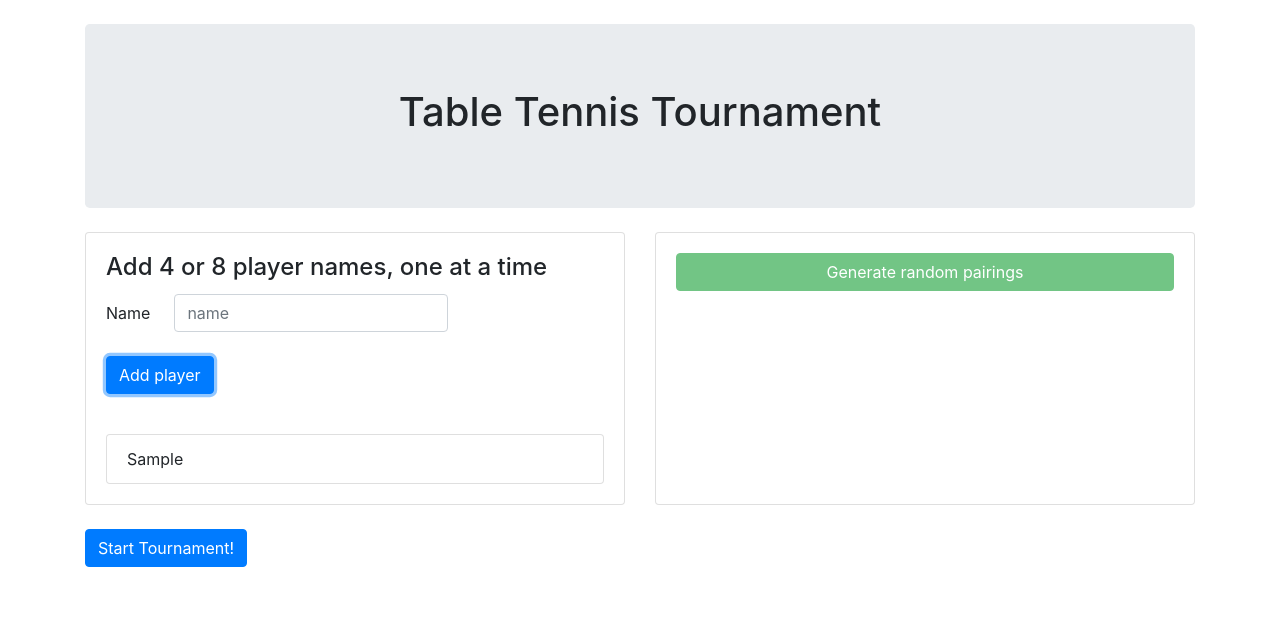
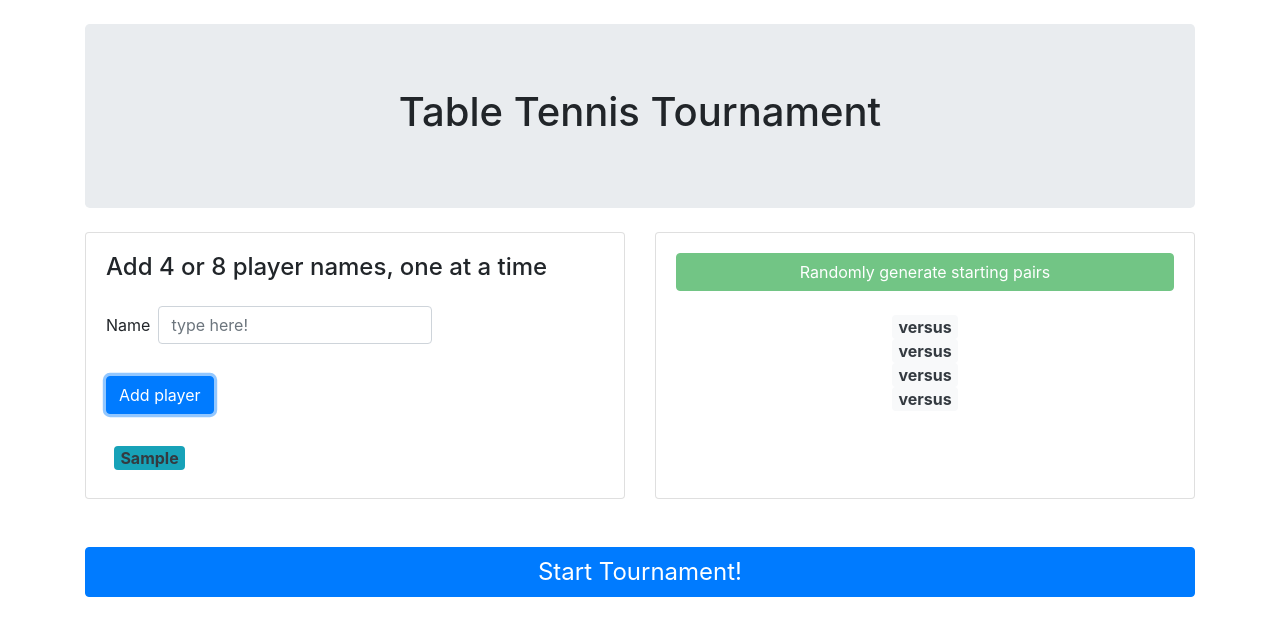
Before and after one commit to naranjita11/develop-me--technical-challenge, a React (Create React App) app: page / in a window 1280 px wide. Both pictures are taken after typing "Sample" into the empty fields and a click on the button "Add player". Shown: the top 636 px of the page. Built offline with nearby package versions, Linux system fonts and the light colour scheme.

Commit message:
styling and layouts updated

```diff
--- a/src/components/CreateButton.js
+++ b/src/components/CreateButton.js
@@ -6,7 +6,8 @@ class CreateButton extends Component {
         return (
             <>
                 <button
-                    className="centre btn btn-primary"
+                    className="btn btn-primary mt-4 center"
+                    style={{ width: 100 + "%", fontSize: 1.5 + "rem"}}
                     type="submit"
                     onClick={ this.handleCreate }
                 >Start Tournament!</button>
--- a/src/components/NamesArray.js
+++ b/src/components/NamesArray.js
@@ -1,11 +1,19 @@
 const NamesArray = ({ array }) => {
 
     return (
-        <ul className="list-group mt-4">
-            { array.map((value, i) => (
-                <li className="list-group-item" key={ i }>{ value }</li>
-            )) }
-        </ul>
+        <>
+            {/* <ul className="list-group mt-4">
+                { array.map((value, i) => (
+                    <li className="list-group-item" key={ i }>{ value }</li>
+                )) }
+            </ul> */}
+
+            <div className="mt-2">
+                { array.map((value, i) => (
+                    <span className="badge bg-info text-dark m-2" style={{ fontSize: 1 + "rem" }} key={ i }>{ value }</span>
+                )) }
+            </div>
+        </>
     )
 
 }
--- a/src/components/PlayerDisplay.js
+++ b/src/components/PlayerDisplay.js
@@ -38,15 +38,17 @@ const PlayerDisplay = () => {
     };
 
     return (
+
+        <>
             <div className="card-deck row mb-4">
 
                 <div className="card card-body col-md-6 mt-4">
 
-                <h4 className="card-title">Add 4 or 8 player names, one at a time</h4>
+                    <h4 className="card-title mb-4">Add 4 or 8 player names, one at a time</h4>
 
                     <PlayerForm
                         label="Name"
-                    placeholder="name"
+                        placeholder="type here!"
                         value={ name }
                         handleChange={ handleChangeName }
                         buttonText="Add player"
@@ -57,20 +59,16 @@ const PlayerDisplay = () => {
                         array={ players }
                     />
 
-                {/* <ul className="list-group mt-4">
-                    { players.map((value, i) => (
-                        <li className="list-group-item" key={ i }>{ value }</li>
-                    )) }
-                </ul> */}
-
                 </div>
 
                 <div className="card card-body col-md-6 mt-4">
 
+                    {/* <h4 className="card-title">Your players are...</h4> */}
+
                     <RandomiseButton
                         arrayLength={ players.length }
                         handleChange={ handleRandomiseArray }
-                    buttonText="Generate random pairings"
+                        buttonText="Randomly generate starting pairs"
                     />
 
                     <PlayerPairings
@@ -80,6 +78,11 @@ const PlayerDisplay = () => {
                 </div>
 
             </div>
+
+
+
+
+        </>
     );
 
 }
--- a/src/components/PlayerForm.js
+++ b/src/components/PlayerForm.js
@@ -4,9 +4,9 @@ const PlayerForm = ({ label, placeholder, value, handleChange, handleAdd, button
         <>
             <form className="form-group">
                 <div className="form-inline mb-4">
-                    <label>{ label }</label>
+                    <label className="mr-2 mb-2">{ label }</label>
                     <input
-                        className="form-control ml-4"
+                        className="form-control mb-2"
                         type="text"
                         placeholder={ placeholder }
                         value={ value }
--- a/src/components/PlayerPairings.js
+++ b/src/components/PlayerPairings.js
@@ -1,12 +1,30 @@
 const PlayerPairings = ({ array }) => {
 
+    const badgeStyling = {
+        fontSize: 1 + "rem",
+    }
+
     return (
-        <div>
-            <ul className="list-group mt-4">
-                    { array.map((value, i) => (
-                        <li className="list-group-item" key={ i }>{ value }</li>
-                    )) }
-            </ul>
+        <div className="mt-4 mb-0 text-center">
+            <div>
+                <span style={ badgeStyling } className="badge bg-info text-dark m-2">{ array[0] }</span>
+                <span style={ badgeStyling } className="badge bg-light text-dark">versus</span>
+                <span style={ badgeStyling } className="badge bg-info text-dark m-2">{ array[1] }</span><br />
+
+                <span style={ badgeStyling } className="badge bg-info text-dark m-2">{ array[2] }</span>
+                <span style={ badgeStyling } className="badge bg-light text-dark">versus</span>
+                <span style={ badgeStyling } className="badge bg-info text-dark m-2">{ array[3] }</span>
+            </div>
+
+            <div>
+                <span style={ badgeStyling } className="badge bg-info text-dark m-2">{ array[4] }</span>
+                <span style={ badgeStyling } className="badge bg-light text-dark">versus</span>
+                <span style={ badgeStyling } className="badge bg-info text-dark m-2">{ array[5] }</span><br />
+
+                <span style={ badgeStyling } className="badge bg-info text-dark m-2">{ array[6] }</span>
+                <span style={ badgeStyling } className="badge bg-light text-dark">versus</span>
+                <span style={ badgeStyling } className="badge bg-info text-dark m-2">{ array[7] }</span>
+            </div>
         </div>
 
     );
```
Lines whose indentation alone changed are shown as unchanged.
